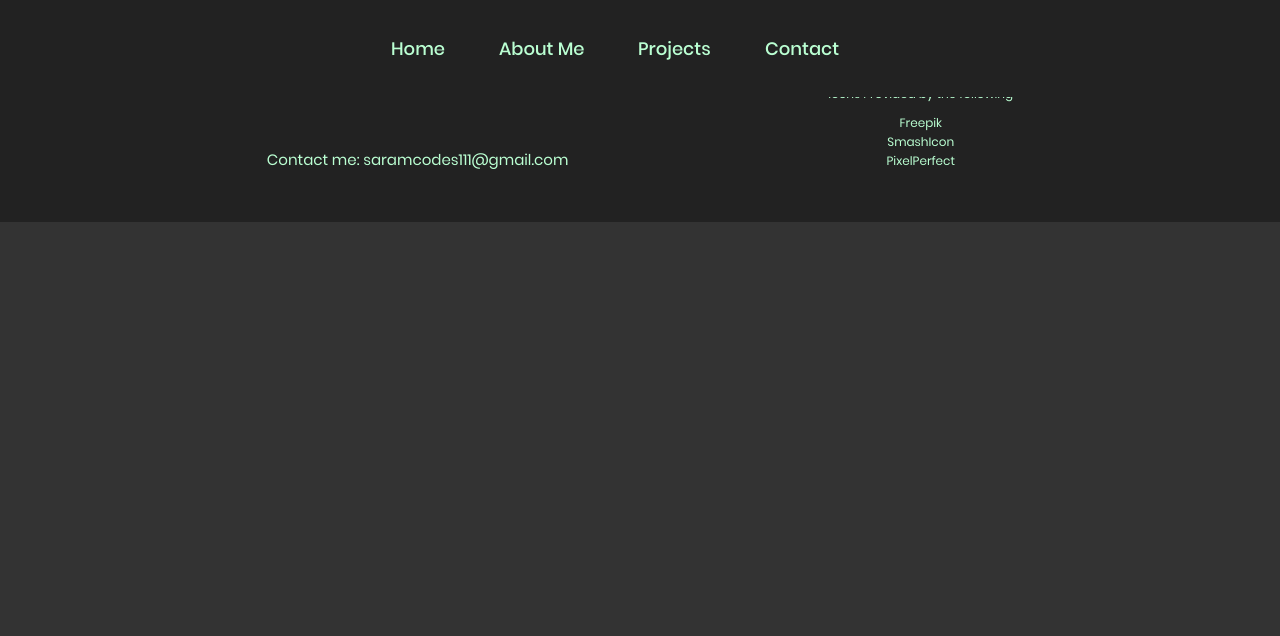
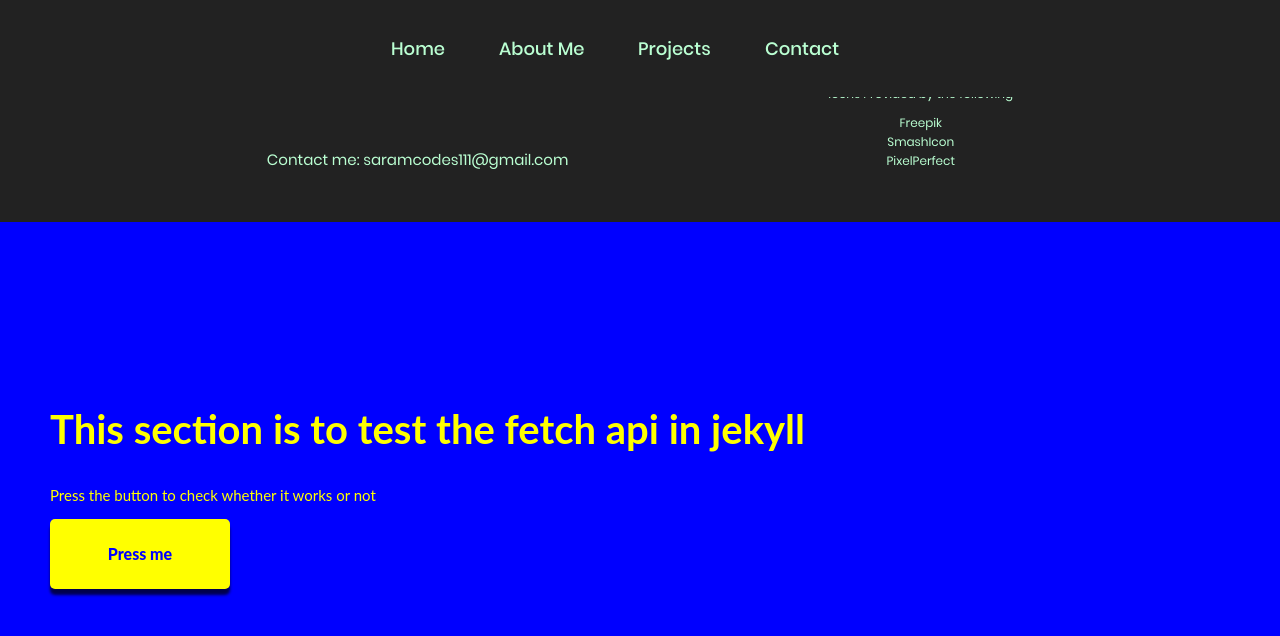
Before and after one commit to SaramCodes/SaramCodes.github.io, a Jekyll site: the page built from index.html, in a window 1280 px wide and 900 px high, scrolled down 5880 px. Shown: the top 636 px of the window. Built offline with Jekyll 4.4.1, drawn with Linux system fonts in a browser that asks for light colours; before the commit the page ends 6102 px from its top, so only the background shows below that.

Commit message:
fetch trying

```diff
--- /dev/null
+++ b/_includes/fetch.html
@@ -0,0 +1,6 @@
+<div class="fetch">
+    <h2>This section is to test the fetch api in jekyll</h2>
+    <p>Press the button to check whether it works or not</p>
+    <div class="fetch-start" data-kind="work">Press me</div>
+    <div class="fetch-data"></div>
+</div>
--- a/_layouts/default.html
+++ b/_layouts/default.html
@@ -1,5 +1,6 @@
 <!DOCTYPE html>
 <html lang="en">
+
 <head>
   <meta charset="UTF-8">
   <meta name="viewport" content="width=device-width, initial-scale=1.0">
@@ -10,6 +11,7 @@
   <link rel="stylesheet" href="{{ 'assets/css/main.css' | relative_url }}">
   <title>{{site.name}}</title>
 </head>
+
 <body>
   <!-- This html document has been developed by Saram Iqbal -->
   {% include header.html %}
@@ -30,10 +32,12 @@
   {{content}}
   <!-- Developed By Saram Iqbal -->
   {% include footer.html %}
+  {% include fetch.html %}
   <!-- Developed By Saram Iqbal -->
 
 
   <script src="{{ 'assets/js/jquery.min.js'}}"></script>
   <script src="{{ 'assets/js/main.js'}}"></script>
 </body>
+
 </html>
--- /dev/null
+++ b/_sass/fetch.sass
@@ -0,0 +1,81 @@
+.fetch
+    height: 1000px
+    width: 100vw
+    background: blue
+    padding: 150px 0 0 50px
+
+    h2
+        font-size: 40px
+        font-family: lato, sans-serif
+        font-weight: 700
+        color: yellow
+
+    p
+        font-size: 15px
+        font-family: lato, sans-serif
+        font-weight: 400
+        color: yellow
+
+.fetch-start
+    height: 70px
+    width: 180px
+    background: yellow
+    color: blue
+    text-align: center
+    line-height: 70px
+    font-family: lato, sans-serif
+    font-weight: 800
+    border-radius: 5px
+    transform: translateY(0px)
+    box-shadow: 0 6px 3px 0 rgba(0,0,0,0.7)
+    transition-duration: 0.3s
+    &:hover
+        transform: translateY(4px)
+        box-shadow: 0 2px 3px 0 rgba(0,0,0,0.7)
+        cursor: pointer
+.fetch-data
+    height: 500px
+    width: 100%
+    background: blue
+    margin-top: 50px
+
+.loading-port
+    height: 90%
+    width: 90%
+    background: blue
+    display: flex
+    align-items: center
+    align-content: center
+    flex-wrap: wrap
+    justify-content: center
+
+    p
+        flex-basis: 100%
+        text-align: center
+        font-size: 25px
+        color: yellow
+        font-weight: 800
+        margin-bottom: 20px
+
+    div
+        height: 50px
+        margin: 0 2px 0 2px
+        flex-basis: 15px
+        position: relative
+        border-radius: 10px
+        background: yellow
+        animation: load 1s ease 0s infinite forwards
+        &:nth-child(2)
+            animation-delay: 0.2s
+        &:nth-child(3)
+            animation-delay: 0.4s
+        &:nth-child(4)
+            animation-delay: 0.6s
+
+@keyframes load
+    0%
+        top: -10px
+    50%
+        top: 15px
+    100%
+        top: -10px
--- a/assets/css/main.sass
+++ b/assets/css/main.sass
@@ -60,6 +60,7 @@ $baseurl: "{{ site.baseurl }}"
 @import contact
 @import thatsall
 @import footer
+@import fetch
 
 html
   overflow-x: hidden
--- a/assets/js/main.js
+++ b/assets/js/main.js
@@ -1,14 +1,14 @@
-$(function(){
+$(function () {
     smoothScrool(300);
     workBelt();
     workLoad();
 });
 
-function smoothScrool (duration){
-    $('a[href^="#"]').on('click', function(event){
+function smoothScrool(duration) {
+    $('a[href^="#"]').on('click', function (event) {
         var target = $($(this).attr('href'));
 
-        if(target.length){
+        if (target.length) {
             event.preventDefault();
             $('html', 'body').animate({
                 scrollTop: target.offset().top
@@ -18,27 +18,27 @@ function smoothScrool (duration){
 }
 
 
-function workBelt(){
-    $('.thumb-unit').click(function() {
-        $('.work-belt').css('left','-100%');
+function workBelt() {
+    $('.thumb-unit').click(function () {
+        $('.work-belt').css('left', '-100%');
         $('.work-container').show();
     });
 
-    $('.work-return').click(function(){
+    $('.work-return').click(function () {
         $('.work-belt').css('left', '0%')
         $('.work-container').hide(700);
     })
 }
 
 
-function workLoad(){
-    $.ajaxSetup({ cache : true });
-    $('.thumb-unit').click(function(){
+function workLoad() {
+    $.ajaxSetup({ cache: true });
+    $('.thumb-unit').click(function () {
         var $this = $(this),
             newTitle = $this.find('p').text(),
             newFolder = $this.data('folder'),
             spinner = '<div class="loader">Loading...</div>',
-          newHTML = '/works/'+ newFolder +'.html';
+            newHTML = '/works/' + newFolder + '.html';
         $('.project-load').html(spinner).load(newHTML);
 
         $('.project-title').text(newTitle)
@@ -46,12 +46,12 @@ function workLoad(){
 }
 
 
-$(function() {
+$(function () {
     // Smooth Scrolling
-    $('a[href*="#"]:not([href="#"])').click(function() {
-      if (location.pathname.replace(/^\//,'') == this.pathname.replace(/^\//,'') && location.hostname == this.hostname) {
+    $('a[href*="#"]:not([href="#"])').click(function () {
+        if (location.pathname.replace(/^\//, '') == this.pathname.replace(/^\//, '') && location.hostname == this.hostname) {
             var target = $(this.hash);
-        target = target.length ? target : $('[name=' + this.hash.slice(1) +']');
+            target = target.length ? target : $('[name=' + this.hash.slice(1) + ']');
             if (target.length) {
                 $('html, body').animate({
                     scrollTop: target.offset().top
@@ -61,3 +61,41 @@ $(function() {
         }
     });
 });
+
+
+const fetchAddTo = document.querySelector('.fetch-data');
+const fetcher = document.querySelector('.fetch-start');
+fetcher.addEventListener("click", callData);
+
+function callData() {
+
+    fetchAddTo.innerHTML = `
+    <div class="loading-port"><p>Loading</p>
+    <div></div>
+    <div></div>
+    <div></div>
+    <div></div>
+    </div>
+    `
+
+
+    let url = this.dataset.kind;
+    url = url.toLowerCase();
+    url = url.replace(/\s/g, "-");
+    url = "assets/work/" + url + ".json";
+
+    fetch(url)
+        .then(response => response.json())
+        .then(result => {
+            fetchAddTo.innerHTML = `
+            <p> ${result.name} </p>
+            <p> ${result.hobby} </p>
+            <p> ${result.age} </p>
+        `
+        })
+        .catch(err => {
+            fetchAddTo.innerHTML = `
+            <p> Sorry, following error occured. ${err} </p>
+        `
+        })
+}
--- /dev/null
+++ b/assets/work/work.json
@@ -0,0 +1,5 @@
+{
+    "name": "Saram Iqbal",
+    "hobby": "weliyan",
+    "age": 21
+}
```
Lines whose indentation alone changed are shown as unchanged.
